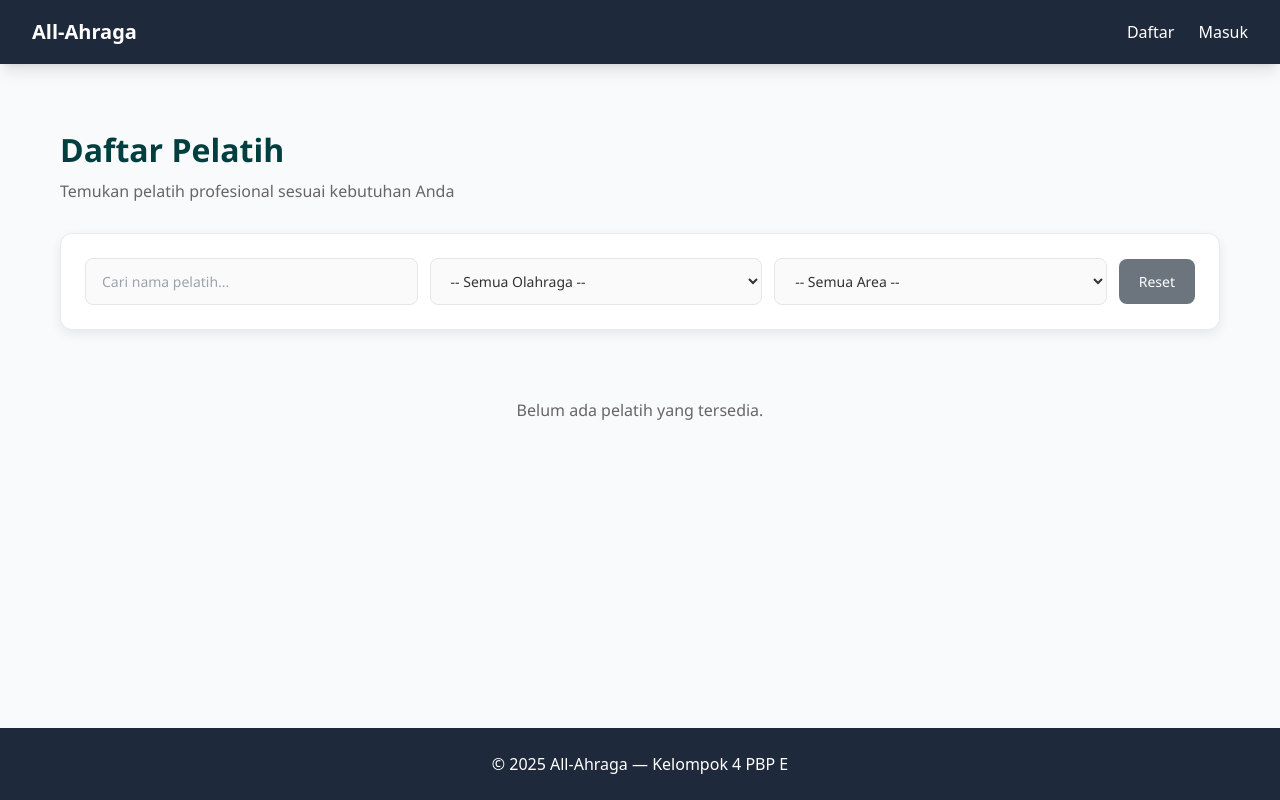
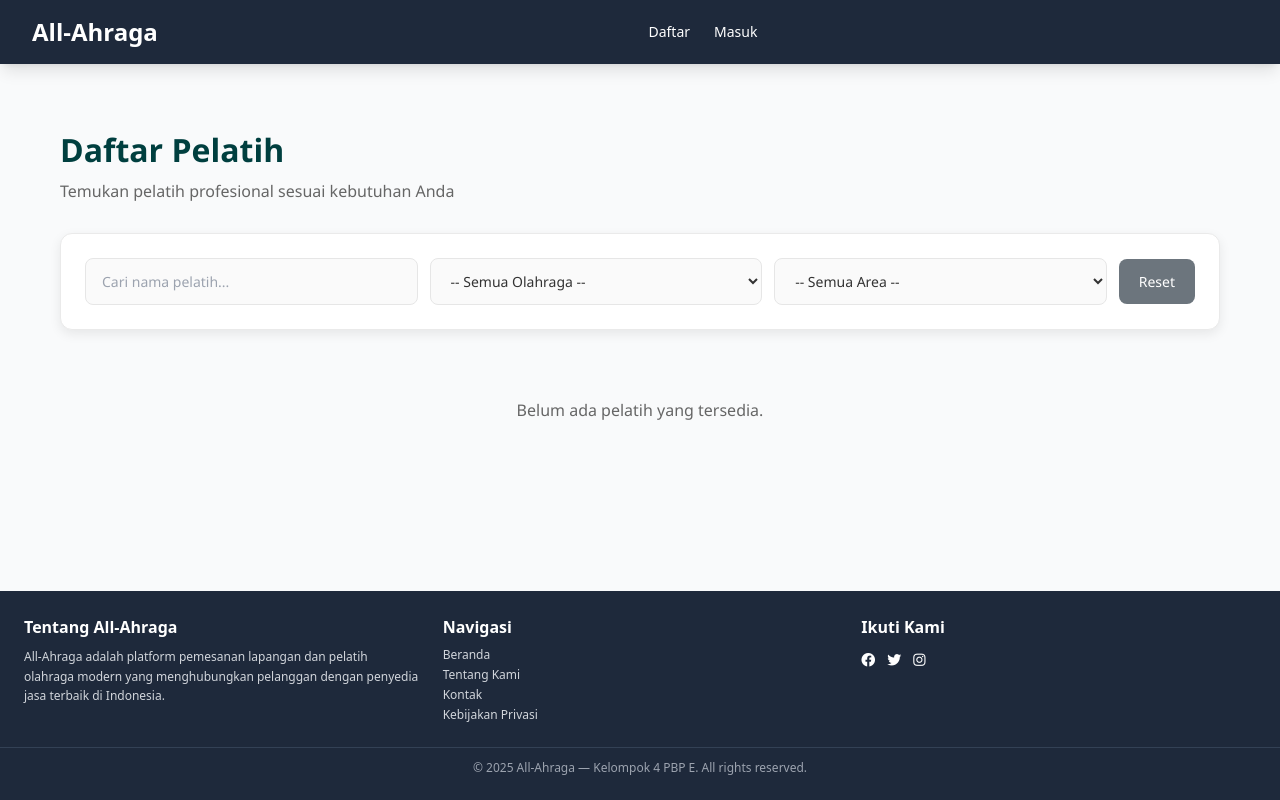
Before and after one commit to pbp-kelompok-e4/all-ahraga, a Django app: page /coaches/ in a window 1280 px wide. Run offline with Django 5.2, Linux system fonts and the light colour scheme; data comes from the database, SQL or seed files in the repository; some libraries are stand-ins or nearby versions.

Commit message:
menambahkan burger dan footer

```diff
--- a/templates/base.html
+++ b/templates/base.html
@@ -4,29 +4,32 @@
 <head>
   <meta charset="UTF-8" />
   <meta name="viewport" content="width=device-width, initial-scale=1.0" />
-
   <title>All-Ahraga | {% block title %}{% endblock title %}</title>
 
   <script src="https://cdn.tailwindcss.com"></script>
+  <script defer src="https://cdn.jsdelivr.net/npm/alpinejs@3.x.x/dist/cdn.min.js"></script>
 
-    {% block extra_head %}
-    <script defer src="https://cdn.jsdelivr.net/npm/alpinejs@3.x.x/dist/cdn.min.js"></script>
-    {% endblock extra_head %}
+  <link rel="stylesheet" href="https://cdnjs.cloudflare.com/ajax/libs/font-awesome/6.4.0/css/all.min.css">
+  {% block extra_head %}{% endblock extra_head %}
 </head>
 
-<body class="min-h-screen bg-gray-50 flex flex-col">
-    <header class="bg-slate-800 text-white shadow-lg">
-        <div class="max-w-7xl mx-auto px-8">
-            <div class="relative flex justify-between items-center h-16">
-                <div class="flex-none text-xl font-bold">
-                    <a href="{% url 'index' %}" class="hover:text-blue-400 transition">All-Ahraga</a>
-                </div>
+<body class="min-h-screen flex flex-col bg-gray-50 text-gray-800">
 
-                <nav class="absolute inset-x-0 flex justify-center items-center space-x-6">
-                    {% if user.is_authenticated %}
-                        {% if user.profile %}
+<!-- ✅ NAVBAR FIXED -->
+<header class="bg-slate-800 text-white shadow-lg" x-data="{ openMenu: false, openUser: false }">
+  <div class="max-w-7xl mx-auto px-4 sm:px-8">
+    <div class="flex justify-between items-center h-16">
+
+      <!-- LOGO -->
+      <a href="{% url 'index' %}" class="text-2xl font-bold hover:text-blue-400 transition">
+        All-Ahraga
+      </a>
+
+      <!-- DESKTOP NAV -->
+      <nav class="hidden md:flex space-x-6 text-sm font-medium">
+        {% if user.is_authenticated and user.profile %}
           {% if user.is_superuser or user.is_staff %}
-                                <a href="{% url 'admin_dashboard' %}" class="hover:text-blue-400 transition">ADMIN DASHBOARD</a>
+            <a href="{% url 'admin_dashboard' %}" class="hover:text-blue-400 transition">Admin Dashboard</a>
             <a href="/admin/" target="_blank" class="hover:text-blue-400 transition">Django Admin</a>
 
           {% elif user.profile.is_venue_owner %}
@@ -43,67 +46,142 @@
             <a href="{% url 'my_bookings' %}" class="hover:text-blue-400 transition">Bookingan Saya</a>
             <a href="{% url 'booking_history' %}" class="hover:text-blue-400 transition">Riwayat Booking</a>
           {% endif %}
-                        {% endif %}
+        {% else %}
+          <a href="{% url 'register' %}" class="hover:text-blue-400 transition">Daftar</a>
+          <a href="{% url 'login' %}" class="hover:text-blue-400 transition">Masuk</a>
         {% endif %}
       </nav>
 
-                <div class="flex-none flex items-center">
+      <!-- USER + BURGER -->
+      <div class="flex items-center space-x-3">
+
         {% if user.is_authenticated %}
-                        <div x-data="{ open: false }" class="relative">
-                            <button @click="open = !open" class="p-1 rounded-full hover:bg-slate-700 focus:outline-none focus:ring-2 focus:ring-offset-2 focus:ring-offset-slate-800 focus:ring-blue-400">
-                                <svg xmlns="http://www.w3.org/2000/svg" class="h-6 w-6" fill="none" viewBox="0 0 24 24" stroke="currentColor" stroke-width="2">
-                                    <path stroke-linecap="round" stroke-linejoin="round" d="M16 7a4 4 0 11-8 0 4 4 0 018 0zM12 14a7 7 0 00-7 7h14a7 7 0 00-7-7z" />
+          <!-- USER DROPDOWN -->
+          <div class="relative" x-data="{ openUser: false }">
+            <button @click="openUser = !openUser"
+              class="p-2 rounded-full hover:bg-slate-700 focus:outline-none focus:ring-2 focus:ring-blue-400">
+              <svg xmlns="http://www.w3.org/2000/svg" class="h-6 w-6" fill="none"
+                viewBox="0 0 24 24" stroke="currentColor" stroke-width="2">
+                <path stroke-linecap="round" stroke-linejoin="round"
+                  d="M16 7a4 4 0 11-8 0 4 4 0 018 0zM12 14a7 7 0 00-7 7h14a7 7 0 00-7-7z" />
               </svg>
             </button>
 
-                            <div x-show="open"
-                                 @click.away="open = false"
-                                 x-transition:enter="transition ease-out duration-100"
-                                 x-transition:enter-start="transform opacity-0 scale-95"
-                                 x-transition:enter-end="transform opacity-100 scale-100"
-                                 x-transition:leave="transition ease-in duration-75"
-                                 x-transition:leave-start="transform opacity-100 scale-100"
-                                 x-transition:leave-end="transform opacity-0 scale-95"
+            <div x-show="openUser" @click.away="openUser = false" x-transition
               class="absolute right-0 mt-2 w-48 bg-white rounded-md shadow-lg py-1 z-50 ring-1 ring-black ring-opacity-5"
               style="display: none;">
-
               <div class="px-4 py-2 text-sm text-gray-500 border-b">
                 <strong class="text-gray-900">{{ user.username }}</strong>
               </div>
-                                <a href="{% url 'logout' %}" class="block w-full text-left px-4 py-2 text-sm text-gray-700 hover:bg-red-50 hover:text-red-600 transition">
+              <a href="{% url 'logout' %}"
+                 class="block w-full text-left px-4 py-2 text-sm text-gray-700 hover:bg-red-50 hover:text-red-600 transition">
                  Keluar
               </a>
             </div>
           </div>
+        {% endif %}
+
+        <!-- BURGER BUTTON (mobile) -->
+        <button @click="openMenu = !openMenu"
+          class="md:hidden p-2 rounded-md hover:bg-slate-700 focus:outline-none focus:ring-2 focus:ring-blue-400">
+          <template x-if="!openMenu">
+            <svg xmlns="http://www.w3.org/2000/svg" class="h-6 w-6" fill="none"
+              viewBox="0 0 24 24" stroke="currentColor" stroke-width="2">
+              <path stroke-linecap="round" stroke-linejoin="round"
+                d="M4 6h16M4 12h16M4 18h16" />
+            </svg>
+          </template>
+          <template x-if="openMenu">
+            <svg xmlns="http://www.w3.org/2000/svg" class="h-6 w-6" fill="none"
+              viewBox="0 0 24 24" stroke="currentColor" stroke-width="2">
+              <path stroke-linecap="round" stroke-linejoin="round"
+                d="M6 18L18 6M6 6l12 12" />
+            </svg>
+          </template>
+        </button>
+      </div>
+    </div>
+
+    <!-- ✅ MOBILE NAV (Dropdown) -->
+    <div x-show="openMenu" x-transition @click.away="openMenu = false"
+         class="md:hidden mt-2 bg-slate-700 rounded-lg p-4 space-y-3 text-sm">
+      {% if user.is_authenticated and user.profile %}
+        {% if user.is_superuser or user.is_staff %}
+          <a href="{% url 'admin_dashboard' %}" class="block hover:text-blue-400 transition">Admin Dashboard</a>
+          <a href="/admin/" target="_blank" class="block hover:text-blue-400 transition">Django Admin</a>
+        {% elif user.profile.is_venue_owner %}
+          <a href="{% url 'venue_dashboard' %}" class="block hover:text-blue-400 transition">Manage Venue</a>
+          <a href="{% url 'venue_revenue' %}" class="block hover:text-blue-400 transition">Revenue Report</a>
+        {% elif user.profile.is_coach %}
+          <a href="{% url 'coach_list' %}" class="block hover:text-blue-400 transition">Daftar Pelatih</a>
+          <a href="{% url 'coach_revenue_report' %}" class="block hover:text-blue-400 transition">Laporan Pendapatan</a>
+          <a href="{% url 'coach_schedule' %}" class="block hover:text-blue-400 transition">Jadwal Kamu</a>
+          <a href="{% url 'coach_profile' %}" class="block hover:text-blue-400 transition">Profil Kamu</a>
+        {% elif user.profile.is_customer %}
+          <a href="{% url 'my_bookings' %}" class="block hover:text-blue-400 transition">Bookingan Saya</a>
+          <a href="{% url 'booking_history' %}" class="block hover:text-blue-400 transition">Riwayat Booking</a>
+        {% endif %}
       {% else %}
-                        <div class="flex items-center space-x-6">
-                            <a href="{% url 'register' %}" class="hover:text-blue-400 transition">Daftar</a>
-                            <a href="{% url 'login' %}" class="hover:text-blue-400 transition">Masuk</a>
-                        </div>
+        <a href="{% url 'register' %}" class="block hover:text-blue-400 transition">Daftar</a>
+        <a href="{% url 'login' %}" class="block hover:text-blue-400 transition">Masuk</a>
       {% endif %}
-                </div>
     </div>
   </div>
 </header>
 
+<!-- MAIN CONTENT -->
 <main class="flex-grow container mx-auto px-4 py-8">
   {% if messages %}
     <div class="mb-8">
       {% for message in messages %}
-                    <div class="p-4 mb-4 rounded-lg {% if message.tags == 'success' %}bg-green-100 text-green-700 border border-green-200{% elif message.tags == 'error' %}bg-red-100 text-red-700 border border-red-200{% else %}bg-blue-100 text-blue-700 border border-blue-200{% endif %}" role="alert">
+        <div class="p-4 mb-4 rounded-lg
+          {% if message.tags == 'success' %}bg-green-100 text-green-700 border border-green-200
+          {% elif message.tags == 'error' %}bg-red-100 text-red-700 border border-red-200
+          {% else %}bg-blue-100 text-blue-700 border border-blue-200{% endif %}">
           {{ message }}
         </div>
       {% endfor %}
     </div>
   {% endif %}
-
-        {% block content %}
-        {% endblock content %}
+  {% block content %}{% endblock content %}
 </main>
 
-    <footer class="bg-slate-800 text-white py-6">
-        <div class="container mx-auto px-4 text-center">
-            &copy; 2025 All-Ahraga — Kelompok 4 PBP E
+<!-- FOOTER -->
+<footer class="bg-slate-800 text-white py-6 mt-8">
+  <div class="max-w-7xl mx-auto px-6 grid grid-cols-1 sm:grid-cols-3 gap-6 text-center sm:text-left">
+    <div>
+      <h3 class="text-md font-semibold mb-2">Tentang All-Ahraga</h3>
+      <p class="text-gray-300 text-xs leading-relaxed">
+        All-Ahraga adalah platform pemesanan lapangan dan pelatih olahraga modern yang
+        menghubungkan pelanggan dengan penyedia jasa terbaik di Indonesia.
+      </p>
+    </div>
+    <div>
+      <h3 class="text-md font-semibold mb-2">Navigasi</h3>
+      <ul class="space-y-1 text-xs text-gray-300">
+        <li><a href="{% url 'index' %}" class="hover:text-blue-400 transition">Beranda</a></li>
+        <li><a href="#" class="hover:text-blue-400 transition">Tentang Kami</a></li>
+        <li><a href="#" class="hover:text-blue-400 transition">Kontak</a></li>
+        <li><a href="#" class="hover:text-blue-400 transition">Kebijakan Privasi</a></li>
+      </ul>
+    </div>
+    <div>
+      <h3 class="text-md font-semibold mb-2">Ikuti Kami</h3>
+      <div class="flex justify-center sm:justify-start space-x-3">
+        <a href="#" class="hover:text-blue-400 transition">
+          <i class="fa-brands fa-facebook text-sm"></i>
+        </a>
+        <a href="#" class="hover:text-blue-400 transition">
+          <i class="fa-brands fa-twitter text-sm"></i>
+        </a>
+        <a href="#" class="hover:text-blue-400 transition">
+          <i class="fa-brands fa-instagram text-sm"></i>
+        </a>
+      </div>
+    </div>
+  </div>
+  <div class="mt-6 border-t border-slate-700 pt-3 text-center text-xs text-gray-400">
+    &copy; 2025 All-Ahraga — Kelompok 4 PBP E. All rights reserved.
   </div>
 </footer>
 
```
Lines whose indentation alone changed are shown as unchanged.
